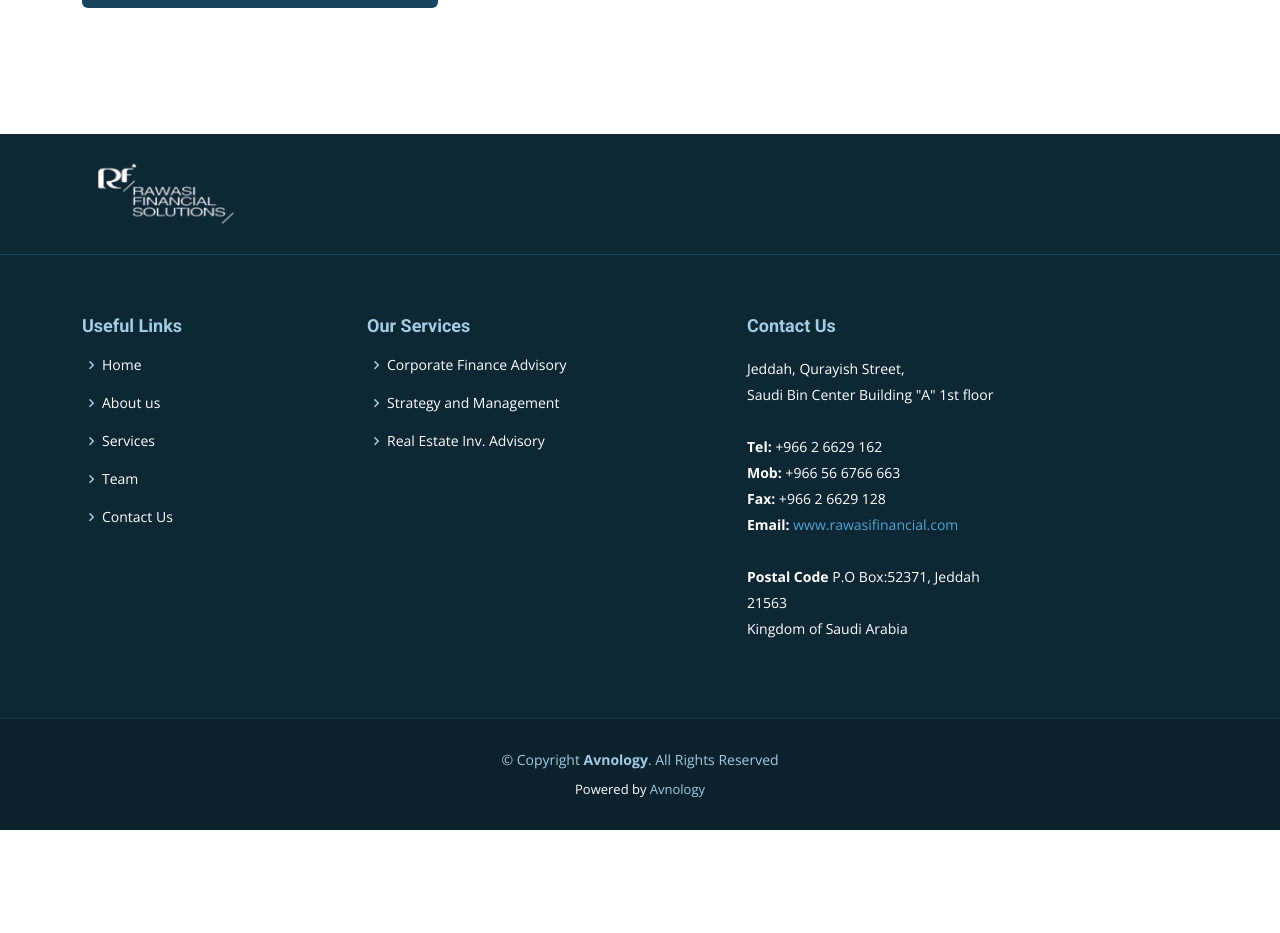
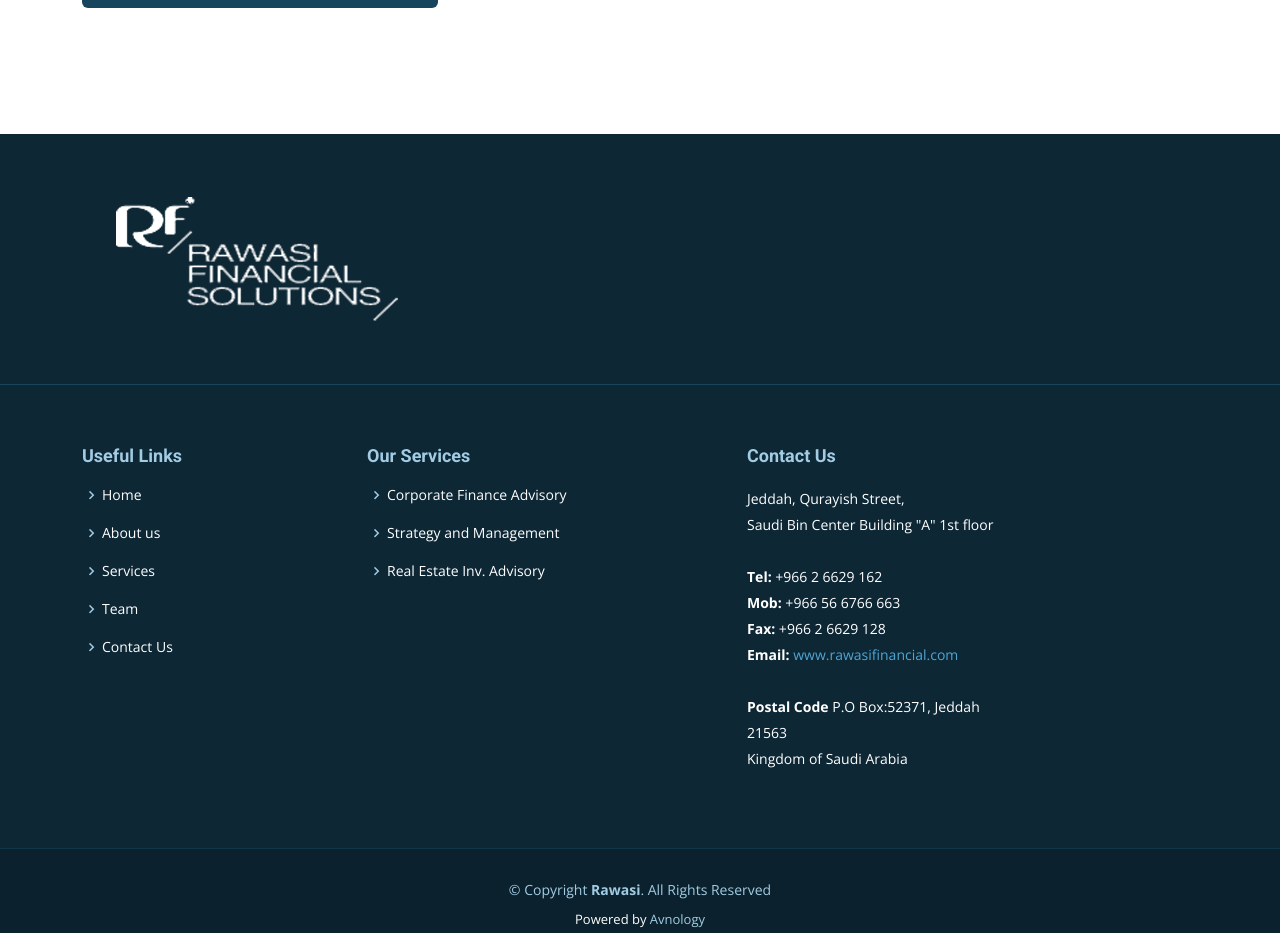
Before and after one commit to Avnolo/rwasi, a plain HTML site: page member2.html in a window 1280 px wide. Shown: the part 1398-2331 px from the top of the page. Drawn offline with nearby package versions, Linux system fonts and the light colour scheme.

Commit message:
Update member2.html

```diff
--- a/member2.html
+++ b/member2.html
@@ -234,11 +234,13 @@
           <div class="container">
             <div class="row">
               <div class="col-lg-6">
-                <div class="footer-logo w-50 ">
+                <div class="img-logo w-50 ">
                   <a href="index.html">
-                   <img src="assets/img/rawasi-logo.png" alt="" width="w-100">
+                   <img src="./assets/img/rawasi-logo.png" alt="" width="">
                    </a>
-                   </div>
+
+
+                 </div>
 
               </div>
 
@@ -297,7 +299,7 @@
 
         <div class="container">
           <div class="copyright">
-            &copy; Copyright <strong><span>Avnology</span></strong>. All Rights Reserved
+            &copy; Copyright <strong><span>Rawasi</span></strong>. All Rights Reserved
           </div>
           <div class="credits">
             Powered by  <a href="#" onclick="window.location.href='https://www.Avnology.com'; return false;">Avnology</a>
```
